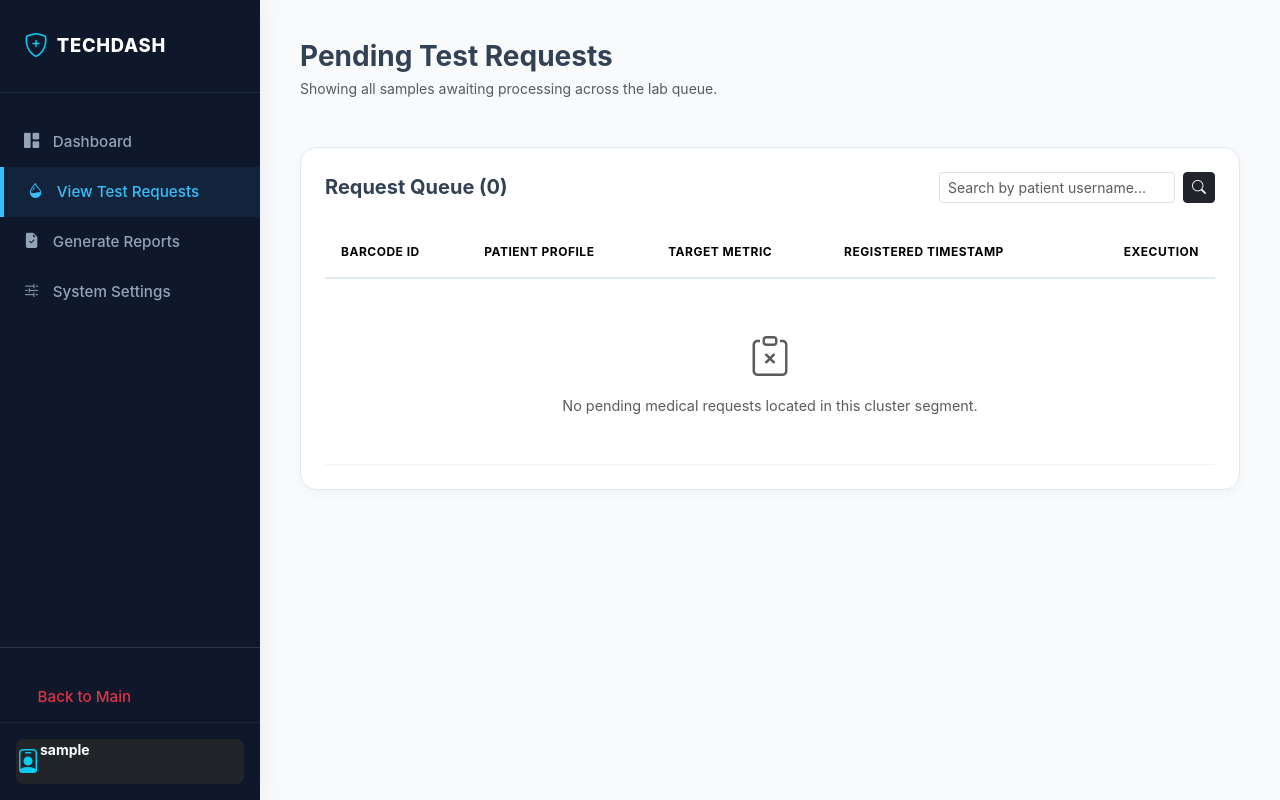
After one commit to Ashagiri/Hos-Lab-Era, a Django app: page /dashboard/technician/requests/ in a window 1280 px wide. The commit adds this page. Run offline with Django 5.2, Linux system fonts and the light colour scheme; the visitor is signed in with stand-in values (Sample User, id 1); data that the repository does not hold is empty.

```diff
--- /dev/null
+++ b/core/templates/laboratory/test_requests.html
@@ -0,0 +1,228 @@
+{% load static %}
+<!doctype html>
+<html lang="en">
+  <head>
+    <meta charset="utf-8">
+    <meta name="viewport" content="width=device-width, initial-scale=1">
+    <title>LabAdmin - Pending Test Requests</title>
+
+    <link href="https://cdn.jsdelivr.net/npm/bootstrap@5.3.3/dist/css/bootstrap.min.css" rel="stylesheet">
+    <link href="https://cdn.jsdelivr.net/npm/bootstrap-icons@1.11.3/font/bootstrap-icons.min.css" rel="stylesheet">
+
+    <style>
+      :root {
+        --sidebar-bg: #0f172a;
+        --sidebar-hover: #1e293b;
+        --accent-blue: #2563eb;
+        --accent-success: #10b981;
+        --bg-main: #f8fafc;
+      }
+
+      body {
+        min-height: 100vh;
+        background-color: var(--bg-main);
+        font-family: 'Inter', system-ui, -apple-system, sans-serif;
+        color: #334155;
+      }
+
+      .app-container { display: flex; min-height: 100vh; }
+
+      .sidebar {
+        width: 260px;
+        background-color: var(--sidebar-bg);
+        min-height: 100vh;
+        position: fixed;
+        z-index: 100;
+        box-shadow: 4px 0 24px rgba(0, 0, 0, 0.05);
+      }
+
+      .sidebar .brand {
+        padding: 1.75rem 1.5rem;
+        font-size: 1.15rem;
+        font-weight: 800;
+        letter-spacing: 0.75px;
+        color: #fff;
+        border-bottom: 1px solid #1e293b;
+      }
+
+      .sidebar .nav-link {
+        color: #94a3b8;
+        padding: 0.85rem 1.5rem;
+        display: flex;
+        align-items: center;
+        gap: 0.85rem;
+        font-size: 0.95rem;
+        font-weight: 500;
+        transition: all 0.2s ease;
+      }
+
+      .sidebar .nav-link:hover { color: #fff; background-color: var(--sidebar-hover); }
+
+      .sidebar .nav-link.active {
+        color: #38bdf8;
+        background-color: rgba(56, 189, 248, 0.08);
+        border-left: 4px solid #38bdf8;
+      }
+
+      .main-content { margin-left: 260px; flex-grow: 1; padding: 2.5rem; }
+
+      .panel-card {
+        background: #ffffff;
+        border: 1px solid #e2e8f0;
+        border-radius: 16px;
+        box-shadow: 0 4px 12px rgba(15, 23, 42, 0.03);
+      }
+
+      .custom-table thead {
+        background-color: #f1f5f9;
+        color: #475569;
+        font-size: 0.75rem;
+        text-transform: uppercase;
+        letter-spacing: 0.5px;
+      }
+
+      .custom-table th { font-weight: 700; padding: 1rem; border-bottom: 2px solid #e2e8f0; }
+      .custom-table td { padding: 1.1rem 1rem; font-size: 0.9rem; border-bottom: 1px solid #f1f5f9; }
+
+      .action-btn {
+        background-color: var(--accent-blue);
+        color: white;
+        font-weight: 600;
+        font-size: 0.825rem;
+        padding: 0.5rem 1.25rem;
+        border-radius: 8px;
+        transition: all 0.2s ease;
+        border: none;
+      }
+
+      .action-btn:hover { background-color: #1d4ed8; transform: scale(1.02); color: white; }
+
+      @media (max-width: 768px) {
+        .sidebar { width: 75px; }
+        .sidebar .brand span, .sidebar .nav-link span, .sidebar .user-profile-box { display: none; }
+        .main-content { margin-left: 75px; padding: 1.5rem; }
+      }
+    </style>
+  </head>
+  <body>
+
+    <div class="app-container">
+
+      <div class="sidebar d-flex flex-column">
+        <div class="brand d-flex align-items-center">
+          <i class="bi bi-shield-plus text-info me-2 fs-4"></i>
+          <span>TECHDASH</span>
+        </div>
+
+        <nav class="nav flex-column mt-4 flex-grow-1">
+          <a href="{% url 'technician_dashboard' %}" class="nav-link">
+            <i class="bi bi-grid-1x2-fill"></i> <span>Dashboard</span>
+          </a>
+          <a href="{% url 'view_test_requests' %}" class="nav-link active">
+            <i class="bi bi-droplet-half"></i> <span>View Test Requests</span>
+          </a>
+          <a href="{% url 'reports_list' %}" class="nav-link">
+            <i class="bi bi-file-earmark-check-fill"></i> <span>Generate Reports</span>
+          </a>
+          <a href="{% url 'settings' %}" class="nav-link">
+            <i class="bi bi-sliders2"></i> <span>System Settings</span>
+          </a>
+          <div class="mt-0 mt-md-auto pt-2 w-100 d-none d-md-block">
+            <hr class="text-white-50 my-4">
+            <a href="{% url 'home' %}" class="nav-link sidebar-link text-danger py-2.5 px-3 d-flex align-items-center">
+              <i class="fa-solid fa-right-from-bracket me-2"></i> <span>Back to Main</span>
+            </a>
+          </div>
+        </nav>
+
+        <div class="mt-auto p-3 border-top border-dark user-profile-box">
+          <div class="d-flex align-items-center bg-dark bg-opacity-40 p-2.5 rounded-3">
+            <i class="bi bi-person-badge text-info fs-4 me-2.5"></i>
+            <div>
+              <div class="text-white small fw-bold leading-none">{{ request.user.username }}</div>
+              <small class="text-muted" style="font-size: 11px;">Technician Node</small>
+            </div>
+          </div>
+        </div>
+      </div>
+
+      <main class="main-content">
+
+        {% if messages %}
+          {% for message in messages %}
+            <div class="alert alert-primary border-0 shadow-sm rounded-3 d-flex align-items-center small mb-4 py-2.5" role="alert">
+              <i class="bi bi-info-circle-fill me-2 fs-5"></i>
+              <div>{{ message }}</div>
+            </div>
+          {% endfor %}
+        {% endif %}
+
+        <div class="d-flex justify-content-between align-items-center mb-5">
+          <div>
+            <h1 class="h3 mb-1 text-slate-900 fw-bold">Pending Test Requests</h1>
+            <p class="text-muted small mb-0">Showing all samples awaiting processing across the lab queue.</p>
+          </div>
+        </div>
+
+        <div class="panel-card p-4">
+          <div class="d-flex justify-content-between align-items-center mb-4">
+            <h5 class="mb-0 fw-bold text-slate-900">Request Queue ({{ appointments|length }})</h5>
+            <form method="get" class="d-flex" role="search">
+              <input
+                type="text"
+                name="q"
+                value="{{ search_query }}"
+                class="form-control form-control-sm me-2"
+                placeholder="Search by patient username..."
+                style="min-width: 220px;">
+              <button type="submit" class="btn btn-sm btn-dark">
+                <i class="bi bi-search"></i>
+              </button>
+            </form>
+          </div>
+
+          <div class="table-responsive">
+            <table class="table custom-table align-middle mb-0">
+              <thead>
+                <tr>
+                  <th>Barcode ID</th>
+                  <th>Patient Profile</th>
+                  <th>Target Metric</th>
+                  <th>Registered Timestamp</th>
+                  <th class="text-end">Execution</th>
+                </tr>
+              </thead>
+              <tbody>
+                {% for appt in appointments %}
+                <tr>
+                  <td><span class="badge bg-slate-100 text-slate-700 border border-slate-200 px-2.5 py-1.5 font-monospace fs-7">LMS-00{{ appt.id }}</span></td>
+                  <td>
+                    <div class="fw-bold text-slate-800 mb-0.5">{{ appt.patient.username }}</div>
+                    <div class="text-muted small font-monospace" style="font-size: 11px;">{{ appt.patient.email }}</div>
+                  </td>
+                  <td><span class="text-primary fw-bold">{{ appt.test.test_name }}</span></td>
+                  <td class="text-secondary small">{{ appt.appointment_date|date:"M d, Y · H:i" }}</td>
+                  <td class="text-end">
+                    <a href="{% url 'record_result' appt.id %}" class="btn action-btn shadow-sm">
+                      <i class="bi bi-prescription2 me-1"></i>Process Result
+                    </a>
+                  </td>
+                </tr>
+                {% empty %}
+                <tr>
+                  <td colspan="5" class="text-center text-muted py-5">
+                    <i class="bi bi-clipboard-x text-slate-300 fs-1 d-block mb-2"></i> No pending medical requests located in this cluster segment.
+                  </td>
+                </tr>
+                {% endfor %}
+              </tbody>
+            </table>
+          </div>
+        </div>
+
+      </main>
+    </div>
+
+    <script src="https://cdn.jsdelivr.net/npm/bootstrap@5.3.3/dist/js/bootstrap.bundle.min.js"></script>
+  </body>
+</html>
```
Also changed, not shown: core/templates/laboratory/generate_report.html (+224 -150 lines).
